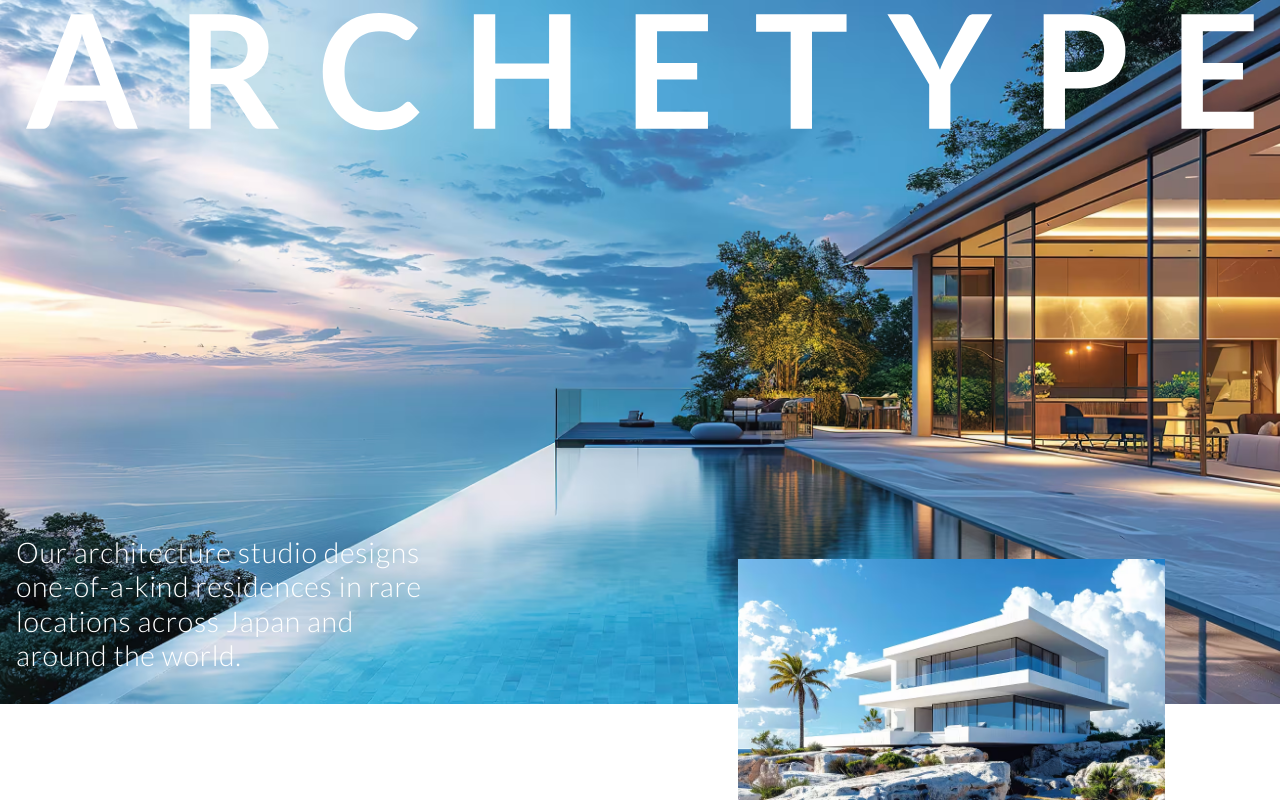
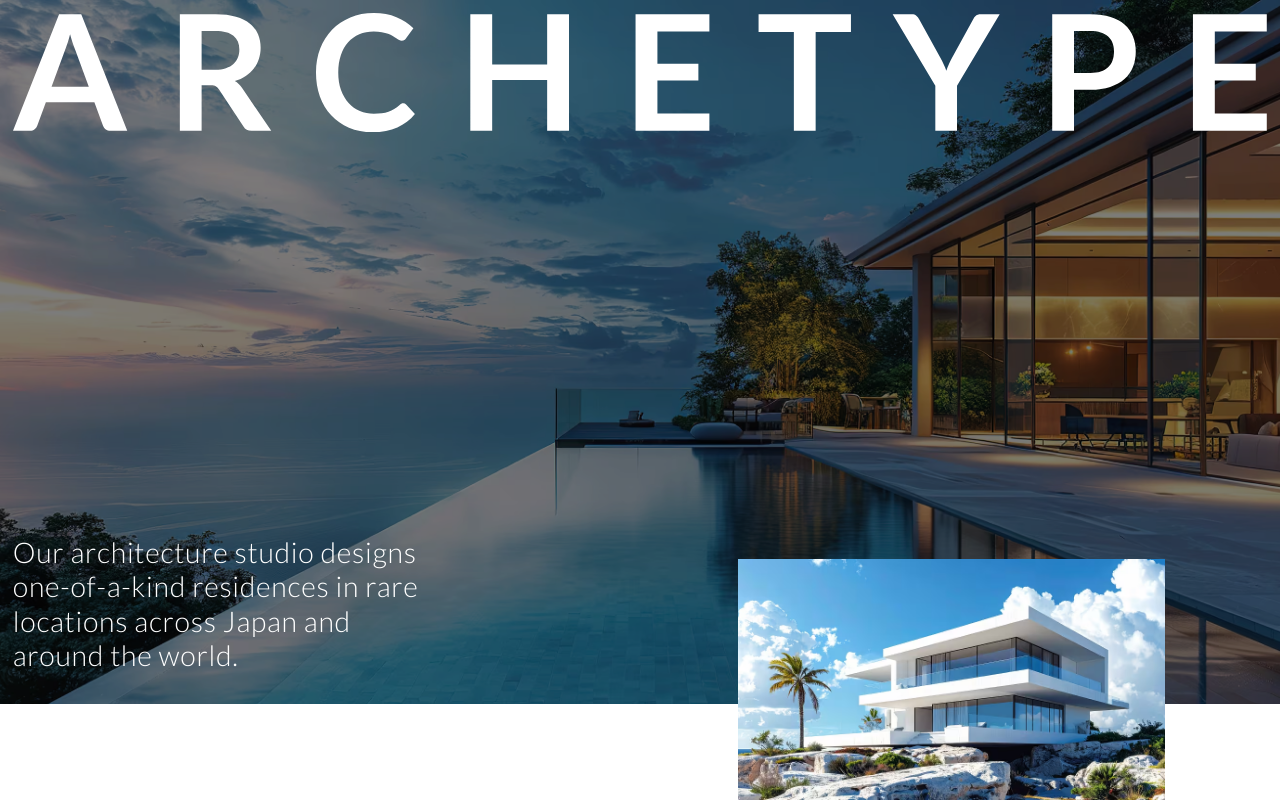
Before and after one commit to thasegawadesign/editorial-hero-prototype, a Next.js app: page / in a window 1280 px wide. Built offline with nearby package versions, Linux system fonts and the light colour scheme.

Commit message:
feat(hero): add hero overlay and fix z-index

```diff
--- a/src/components/Hero.tsx
+++ b/src/components/Hero.tsx
@@ -81,7 +81,7 @@ export default function Hero() {
       <div className={cn('relative w-full h-screen overflow-x-hidden')}>
         <h1
           className={cn(
-            'absolute top-[4vw] inset-x-0 mx-auto w-[94vw] lg:top-[1vw] lg:w-[96vw] h-fit z-10',
+            'absolute top-[4vw] inset-x-0 mx-auto w-[94vw] lg:top-[1vw] lg:w-[98vw] h-fit z-20',
           )}
         >
           <Image
@@ -97,7 +97,7 @@ export default function Hero() {
         </h1>
         <p
           className={cn(
-            'absolute bottom-[54vw] text-white left-0 text-[clamp(1.4rem,8px+4vw,6rem)] lg:text-[clamp(1.4rem,8px+1.6vw,2.8rem)] font-light tracking-wide right-0 mx-auto w-[92vw] lg:w-[34vw] lg:leading-[1.2] lg:ml-4 lg:bottom-32 h-fit z-10',
+            'absolute bottom-[54vw] text-white left-0 text-[clamp(1.4rem,8px+4vw,6rem)] lg:text-[clamp(1.4rem,8px+1.6vw,2.8rem)] font-light tracking-wide right-0 mx-auto w-[92vw] lg:w-[34vw] lg:leading-[1.2] lg:ml-[1vw] lg:bottom-32 h-fit z-20',
           )}
         >
           Our architecture studio designs one-of-a-kind residences in rare
@@ -106,6 +106,7 @@ export default function Hero() {
         {assets.map((asset, i) => {
           const zIndex = zIndexByAssetIndex.get(i) ?? 1;
           return (
+            <>
               <Image
                 key={i}
                 src={asset.main.src}
@@ -117,10 +118,16 @@ export default function Hero() {
                   'absolute inset-0 w-full object-cover h-[92vh] lg:h-[88vh] select-none pointer-events-none',
                 )}
               />
+              <div
+                className={cn(
+                  'absolute inset-0 h-[92vh] lg:h-[88vh] w-full bg-black/30 select-none pointer-events-none z-10',
+                )}
+              />
+            </>
           );
         })}
         {assets.map((asset, i) => {
-          const zIndex = zIndexByAssetIndex.get(i) ?? 1;
+          const zIndex = (zIndexByAssetIndex.get(i) ?? 1) + 20;
           return (
             <Image
               key={i}
@@ -130,7 +137,7 @@ export default function Hero() {
               height={asset.main.height}
               style={{ zIndex }}
               className={cn(
-                'absolute bottom-0 left-0 right-0 mx-auto select-none pointer-events-none lg:w-4/12 w-11/12 h-fit object-cover lg:mr-[9vw]',
+                'absolute z-20 bottom-0 left-0 right-0 mx-auto select-none pointer-events-none lg:w-4/12 w-11/12 h-fit object-cover lg:mr-[9vw]',
               )}
             />
           );
```
Lines whose indentation alone changed are shown as unchanged.
